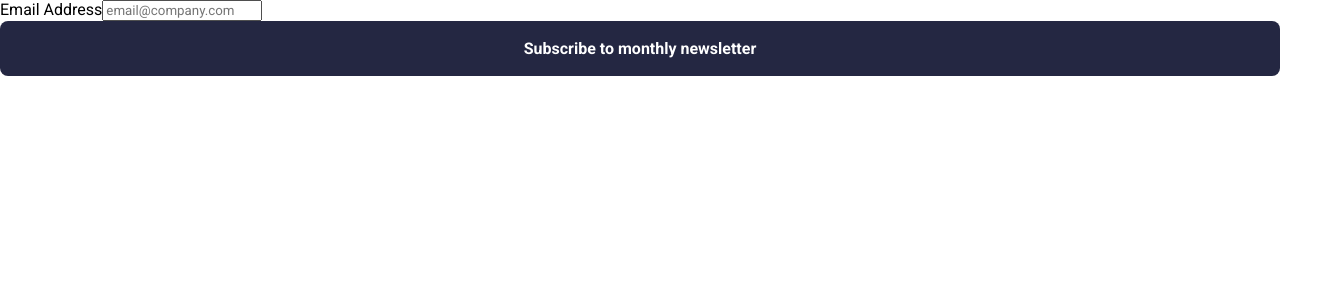
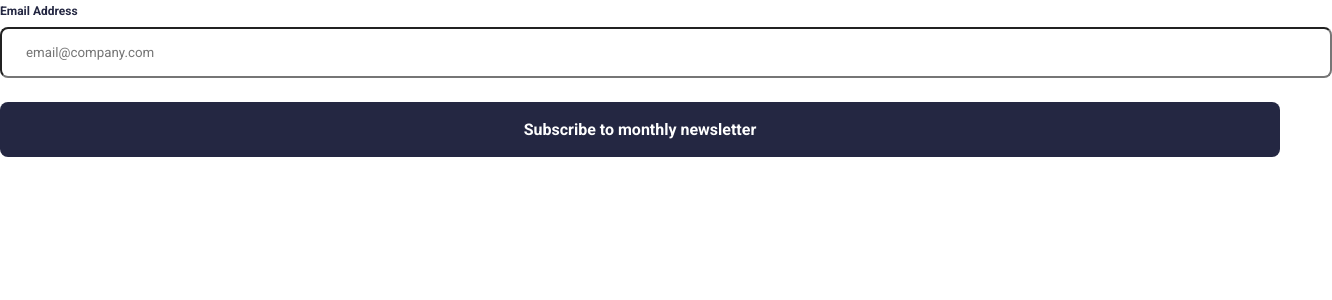
Before and after one commit to whiteriver-dev/newsletter-signup, a React (Create React App) app: page / in a window 1280 px wide. Shown: the top 300 px of the page, 1332 px wide, since content can reach past the window. Built offline with nearby package versions, Linux system fonts and the light colour scheme.

Commit message:
Added styling to EmailSignup and SignupField. Also created new template component: NewsletterSignupTemplate

```diff
--- a/src/components/components/SignupField.js
+++ b/src/components/components/SignupField.js
@@ -1,11 +1,14 @@
 import React from 'react';
+import './SignupField.scss'
 
-function SignupField({labelText, inputType = "text", id, className, placeholder, value, onChange, handleSubmit}) {
+function SignupField({labelText, inputType = "text", id, className, placeholder, value, onChange}) {
     return (
     <div>
-        <label htmlFor={id} className='signup-field-label'>
-          {labelText}
-        </label>
+        <div className='label-container'>
+          <label htmlFor={id} className='signup-field-label'>
+            {labelText}
+          </label>
+        </div>
         <input
           type={inputType}
           id={id}
--- a/src/components/components/SignupField.scss
+++ b/src/components/components/SignupField.scss
@@ -0,0 +1,46 @@
+@import '../../styles/variables';
+
+label {
+    font-size: 12px;
+    font-weight: 700;
+    color: $Dark-navy;
+}
+
+input {
+    width: 100%;
+    padding: 16px 24px;
+    margin-top: 8px;
+    border-radius: 8px;
+}
+
+
+/*
+.signup-field {
+    display: flex;
+    flex-direction: column;
+    margin-bottom: 20px;
+
+    label {
+        font-size: 14px;
+        font-weight: 700;
+        color: $Dark-navy;
+        margin-bottom: 10px;
+    }
+
+    input {
+        all: unset;
+        background: $Light-gray;
+        padding: 15px 20px;
+        border-radius: 8px;
+        font-size: 16px;
+        color: $Dark-navy;
+        transition: background 1s ease;
+
+        &:focus {
+            background: $White;
+            box-shadow: 0px 16px 32px 0px rgba(255,97,85,0.5);
+        }
+    }
+}
+
+*/
--- a/src/components/modules/EmailSignup.js
+++ b/src/components/modules/EmailSignup.js
@@ -1,18 +1,29 @@
 // EmailSignup.js
 import React, {useState} from 'react';
 import { Button, SignupField } from '../'
+import './EmailSignup.scss'
 
 function EmailSignup() {
-
+  const [error, setError] = useState('');
   const [email, setEmail] = useState('');
 
   const onChange = (event) => {
     setEmail(event.target.value);
+    setError('');
   }
 
   const handleSubmit = (event) => {
     event.preventDefault();
+    if (!emailRegex.test(email)) {
+      setError('Valid email required');
+    }
+    else {
+      setError('');
+    }
   }
+
+  const emailRegex = /^[a-zA-Z0-9._%+-]+@[a-zA-Z0-9.-]+\.[a-zA-Z]{2,}$/;
+
 
   return (
     <div>
@@ -21,7 +32,7 @@ function EmailSignup() {
           labelText='Email Address'
           type='email'
           id='email-signup'
-          className='email-signup'
+          className={`email-signup ${error ? 'invalid' : ''}`}
           placeholder='email@company.com'
           value={email}
           onChange={onChange}
--- a/src/components/modules/EmailSignup.scss
+++ b/src/components/modules/EmailSignup.scss
@@ -0,0 +1,5 @@
+@import '../../styles/variables';
+
+.email-signup {
+    margin-bottom: 24px;
+}
```
Also changed, not shown: src/components/templates/NewsletterSignupTemplate.js (added, +8 -0 lines), src/components/templates/NewsletterSignupTemplate.scss (added), 1 other file (tests, documents, lock files or other folders).
